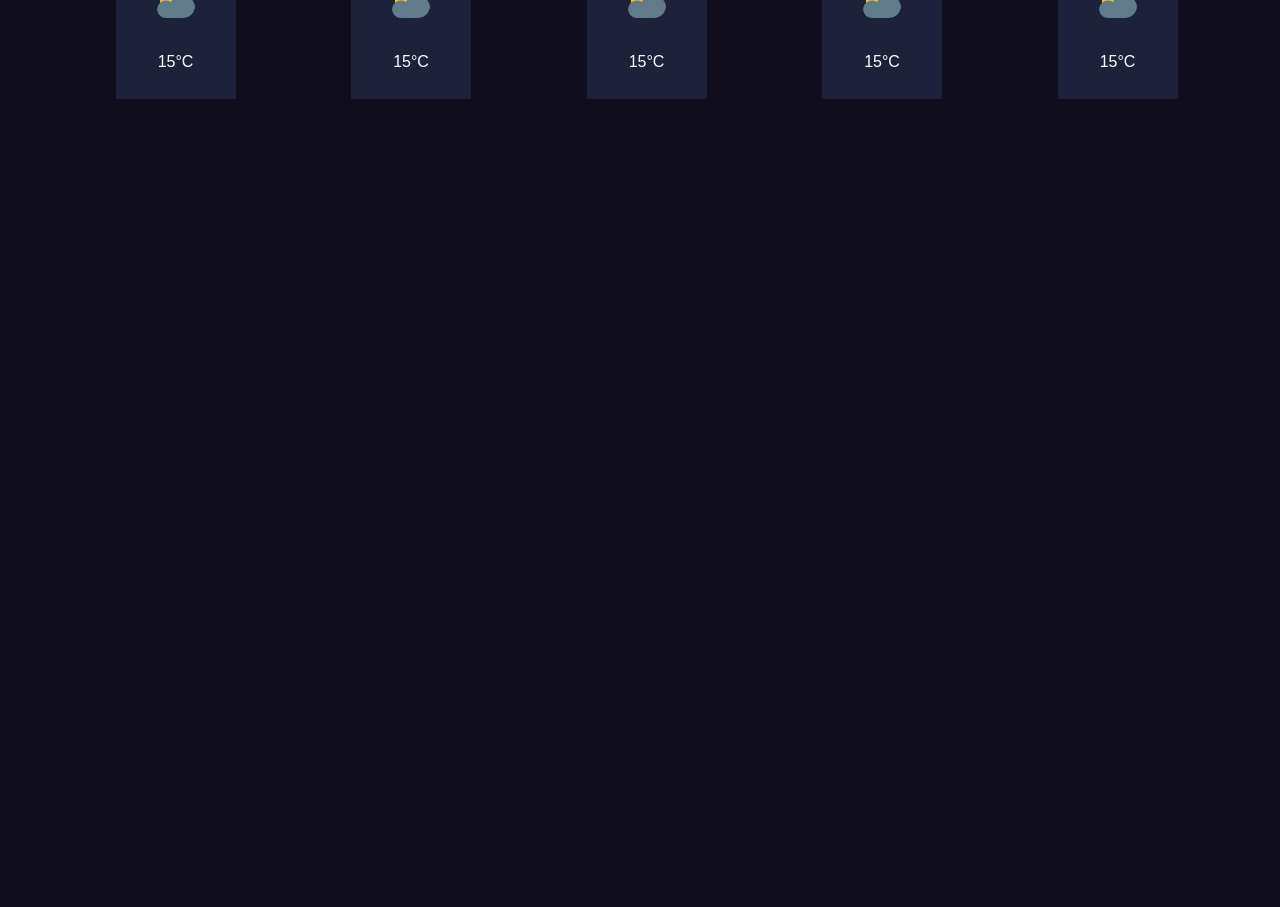
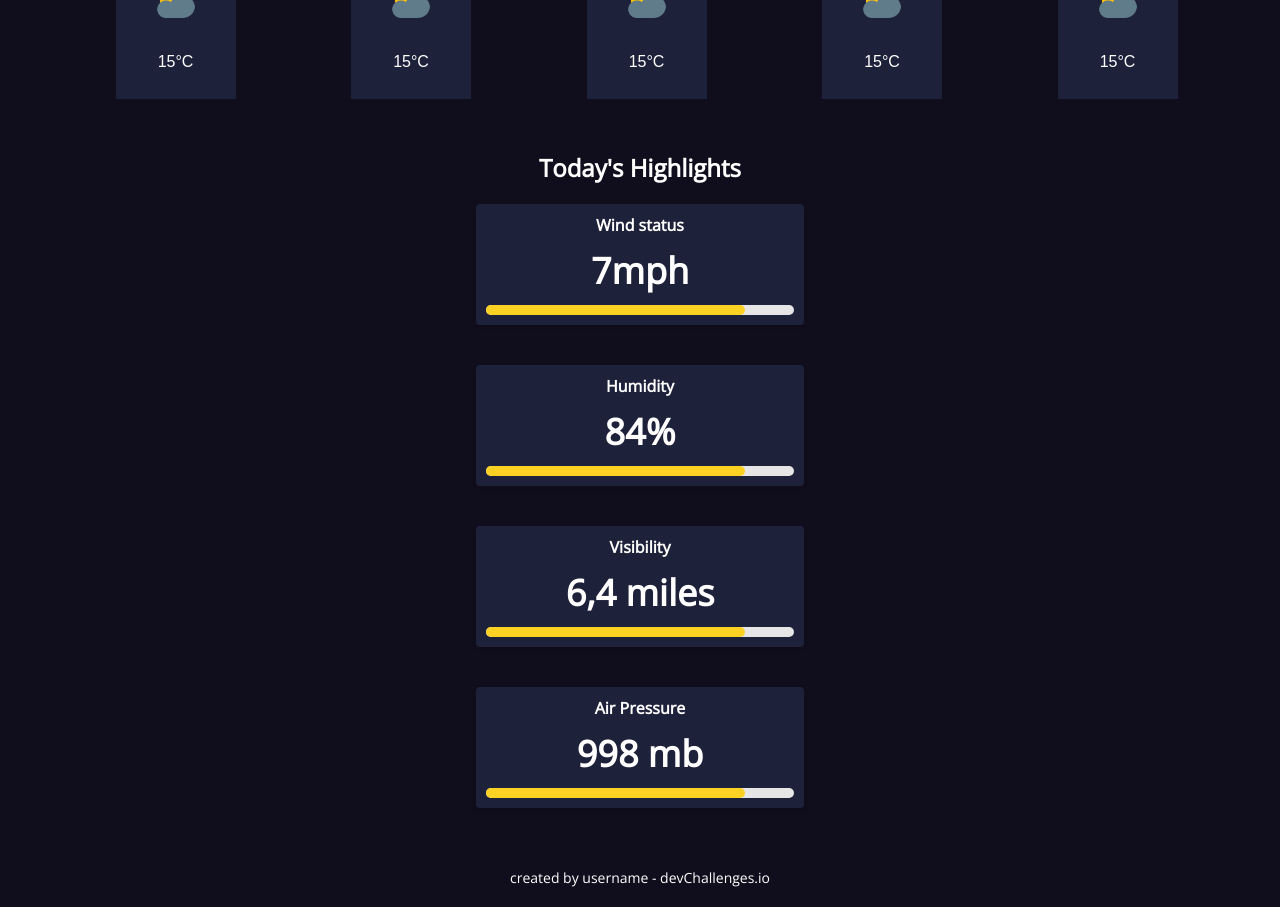
Before and after one commit to VitaliiHryb/WeatherApp, a React app: page / in a window 1280 px wide. Shown: the part 940-1847 px from the top of the page. Before the commit the page ends 1071 px from the top, so only its background shows below. Built offline with nearby package versions, Linux system fonts and the light colour scheme.

Commit message:
start working on TodaysHightlights

```diff
--- /dev/null
+++ b/src/components/generic-components/Block.jsx
@@ -0,0 +1,62 @@
+import React from 'react';
+import styled from 'styled-components';
+
+const StyledBlock = styled.div`
+  display: flex;
+  justify-content: center;
+  align-items: center;
+  flex-direction: column;
+  width: 328px;
+  height: 160px;
+  background-color: #1e213a;
+  border-radius: 4px;
+  box-shadow: 0 2px 4px rgba(0, 0, 0, 0.1);
+  padding: 10px;
+  flex-basis: calc(25% - 20px);
+  margin-bottom: 40px;
+  margin-right: 0;
+`;
+
+const BlockHeader = styled.h2`
+  font-size: 16px;
+  margin: 0;
+`;
+
+const Number = styled.div`
+  font-size: 36px;
+  font-weight: 700;
+  margin-top: 10px;
+`;
+
+const PercentageBar = styled.div`
+  flex-shrink: 0;
+  width: 100%;
+  background-color: #e6e6e6;
+  height: 10px;
+  border-radius: 10px;
+  margin-top: 10px;
+  position: relative;
+  &:before {
+    content: '';
+    position: absolute;
+    top: 0;
+    left: 0;
+    width: ${props => props.percentage}%;
+    height: 100%;
+    background-color: #fbd224;
+    border-radius: 10px;
+  }
+`;
+
+// Generic component for each block in the content section
+const Block = ({ header, number, percentage }) => {
+  return (
+    <StyledBlock>
+      <BlockHeader>{header}</BlockHeader>
+      <Number>{number}</Number>
+      <PercentageBar percentage={percentage} />
+    </StyledBlock>
+  );
+};
+
+export default Block;
--- a/src/components/page/Page.jsx
+++ b/src/components/page/Page.jsx
@@ -7,6 +7,7 @@ import moment from 'moment';
 // import styled from 'styled-components';
 import Weather from '../weather-mobile/Weather';
 import Items from '../weather-mobile/Items';
+import TodaysHighlights from '../weather-mobile/TodaysHighlights';
 
 const Container = styled.div`
   display: flex;
@@ -22,6 +23,7 @@ function Page() {
       <Container className="page-container">
         <Weather className="weatherBody" />
         <Items />
+        <TodaysHighlights />
       </Container>
     </React.StrictMode>
   );
--- /dev/null
+++ b/src/components/weather-mobile/TodaysHighlights.jsx
@@ -0,0 +1,48 @@
+import React from 'react';
+import styled from 'styled-components';
+import Block from '../generic-components/Block';
+
+const StyledTodaysHighlights = styled.div`
+  display: flex;
+  justify-content: center;
+  align-items: center;
+  flex-direction: column;
+  padding: 20px;
+`;
+
+const Header = styled.h1`
+  font-size: 24px;
+  margin: 0;
+`;
+
+const Content = styled.div`
+  display: flex;
+  justify-content: center;
+  align-items: center;
+  flex-direction: column;
+  margin-top: 20px;
+  text-align: center;
+`;
+
+const Footer = styled.div`
+  margin-top: 20px;
+  font-size: 14px;
+  text-align: center;
+`;
+
+const TodaysHighlights = () => {
+  return (
+    <StyledTodaysHighlights>
+      <Header>Today's Highlights</Header>
+      <Content>
+        <Block header="Wind status" number="7mph" percentage={84} />
+        <Block header="Humidity" number="84%" percentage={84} />
+        <Block header="Visibility" number="6,4 miles" percentage={84} />
+        <Block header="Air Pressure" number="998 mb" percentage={84} />
+      </Content>
+      <Footer>created by username - devChallenges.io</Footer>
+    </StyledTodaysHighlights>
+  );
+};
+
+export default TodaysHighlights;
--- a/src/components/weather-mobile/Weather.jsx
+++ b/src/components/weather-mobile/Weather.jsx
@@ -14,7 +14,7 @@ const Container = styled.div`
   padding-bottom: 40px;
 `;
 
-const NavContainer = styled.button`
+const NavContainer = styled.div`
   display: flex;
   flex-direction: row;
   background: #1e213a;
```
